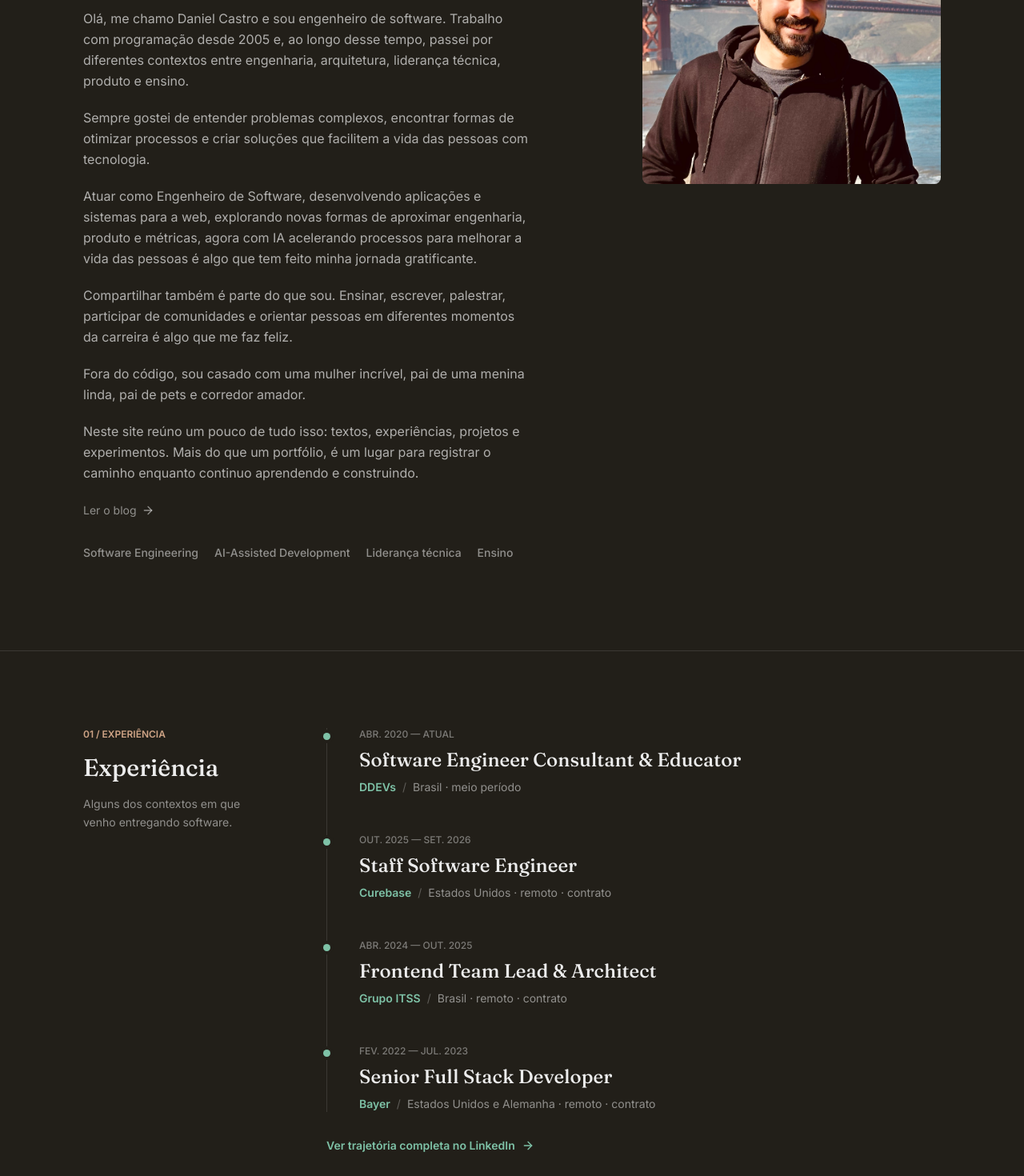
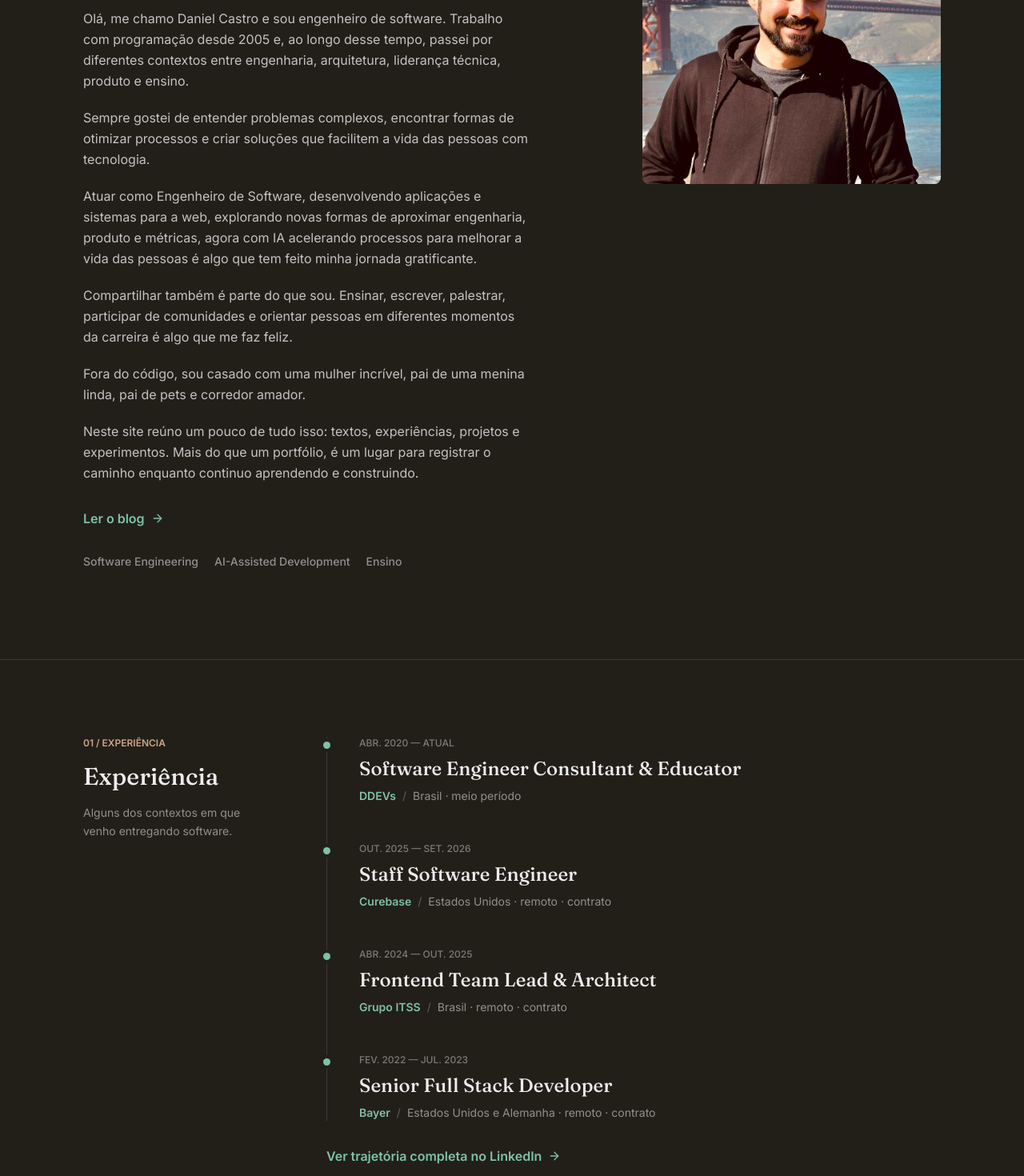
Before and after one commit to odanieldcs/danieldcs.com, a Next.js app: page /about in a window 1280 px wide. Shown: the part 440-1910 px from the top of the page at 80% size. Built offline with nearby package versions, Linux system fonts and the light colour scheme.

Commit message:
style: refine typography on post, blog, home and about pages
Add post/blog type tokens, tighten MDX heading spacing, and align section
copy and CTAs with updated weights and contrast on marketing views.

```diff
--- a/app/theme/typography.css
+++ b/app/theme/typography.css
@@ -52,6 +52,21 @@
   --text-body: 1.125rem;
   --text-body--line-height: 1.75;
   --text-body--font-weight: 400;
+
+  /* Blog post prose and listing intro. */
+  --text-post-body: 1.025rem;
+  --text-post-body--line-height: 1.75;
+  --text-post-body--font-weight: 400;
+
+  /* Post page title (outside MDX). */
+  --text-post-title: 2.5rem;
+  --text-post-title--line-height: 1.2;
+  --text-post-title--font-weight: 600;
+
+  /* Blog listing hero title. */
+  --text-blog-display: 4rem;
+  --text-blog-display--line-height: 1.03;
+  --text-blog-display--font-weight: 500;
 
   /* Header navigation. 13px / 500, softer than body copy. */
   --text-nav: 0.8125rem;
--- a/components/views/about-view.tsx
+++ b/components/views/about-view.tsx
@@ -26,14 +26,8 @@ const sectionTitleClassName = `mt-4 ${bandTitleClassName}`
 const subtitleClassName = 'mt-4 text-sm leading-relaxed text-foreground/55'
 
 const ctaLinkClassName = [
-  'group mt-8 inline-flex items-center gap-2 text-sm font-semibold text-accent',
+  'group mt-8 inline-flex items-center gap-2 text-base font-semibold text-accent',
   'rounded-sm hover:underline',
-  'outline-hidden focus-visible:ring-2 focus-visible:ring-foreground/35 focus-visible:ring-offset-2 focus-visible:ring-offset-background',
-].join(' ')
-
-const quietCtaClassName = [
-  'group mt-6 inline-flex w-fit items-center gap-1.5 text-sm text-foreground/55',
-  'rounded-sm transition-colors hover:text-foreground',
   'outline-hidden focus-visible:ring-2 focus-visible:ring-foreground/35 focus-visible:ring-offset-2 focus-visible:ring-offset-background',
 ].join(' ')
 
@@ -99,14 +93,14 @@ function Intro({
         <h1 className="mt-5 max-w-2xl font-display text-display">
           {copy.headline}
         </h1>
-        <div className="mt-8 max-w-xl space-y-5 text-base leading-relaxed text-foreground/70">
+        <div className="mt-8 max-w-xl space-y-5 text-base leading-relaxed text-foreground/80">
           {copy.introParagraphs.map((paragraph) => (
             <p key={paragraph}>{paragraph}</p>
           ))}
         </div>
         <Link
           href={localizePath('/blog', language)}
-          className={quietCtaClassName}
+          className={ctaLinkClassName}
         >
           {copy.blogCta}
           <ArrowRightIcon />
@@ -205,10 +199,10 @@ function Repertoire({ copy }: { copy: AboutCopy }) {
               <h3 className="border-b border-border pb-4 font-display text-xl font-medium">
                 {group.title}
               </h3>
-              <p className="mt-4 text-sm leading-relaxed text-foreground/60">
+              <p className="mt-4 text-sm font-normal leading-relaxed text-foreground/60">
                 {group.description}
               </p>
-              <ul className="mt-4 flex list-none flex-wrap gap-x-4 gap-y-2 text-xs font-medium text-foreground/70">
+              <ul className="mt-4 flex list-none flex-wrap gap-x-4 gap-y-2 text-xs font-light text-foreground/45">
                 {group.skills.map((skill) => (
                   <li key={skill}>{skill}</li>
                 ))}
@@ -247,7 +241,7 @@ function Personal({ copy }: { copy: AboutCopy }) {
         <p className={indexClassName}>{copy.sectionPersonalIndex}</p>
         <div>
           <h2 className={bandTitleClassName}>{copy.personalTitle}</h2>
-          <p className="mt-4 max-w-2xl leading-relaxed text-foreground/65">
+          <p className="mt-4 max-w-3xl text-sm leading-relaxed text-foreground/65">
             {copy.personalParagraph}
           </p>
         </div>
@@ -267,7 +261,7 @@ function Contact({ copy }: { copy: AboutCopy }) {
       />
       <div>
         {lead ? (
-          <p className="max-w-2xl font-display text-2xl font-medium leading-snug sm:text-3xl">
+          <p className="max-w-xl text-sm leading-relaxed text-foreground/60">
             {lead}
           </p>
         ) : null}
--- a/components/views/blog-view.tsx
+++ b/components/views/blog-view.tsx
@@ -269,10 +269,10 @@ export function BlogView({
     <main>
       <Container width="page" className="pb-10 pt-10 sm:pb-12 sm:pt-16">
         <p className="text-eyebrow uppercase text-label">{copy.eyebrow}</p>
-        <h1 className="mt-5 max-w-2xl font-display text-display">
+        <h1 className="mt-5 max-w-2xl font-display text-blog-display">
           {copy.title}
         </h1>
-        <p className="mt-8 max-w-xl text-base leading-relaxed text-foreground/70 sm:text-lg">
+        <p className="mt-8 max-w-xl text-post-body leading-relaxed text-foreground/70">
           {copy.intro}
         </p>
         {!hasPosts ? (
--- a/components/views/home-view.tsx
+++ b/components/views/home-view.tsx
@@ -34,7 +34,7 @@ const articleCardClassName = [
 ].join(' ')
 
 const quietCtaClassName = [
-  'group inline-flex w-fit items-center gap-1.5 text-sm text-foreground/55',
+  'group inline-flex w-fit items-center gap-1.5 text-base font-semibold text-foreground/55',
   'rounded-sm transition-colors hover:text-foreground',
   'outline-hidden focus-visible:ring-2 focus-visible:ring-foreground/35 focus-visible:ring-offset-2 focus-visible:ring-offset-background',
 ].join(' ')
--- a/lib/content/mdx-components.tsx
+++ b/lib/content/mdx-components.tsx
@@ -42,7 +42,8 @@ function joinClasses(...parts: (string | undefined)[]) {
 }
 
 /** Article chrome — reuse on `app/blog/[slug]/page.tsx`. */
-export const articleTitleClassName = 'text-center text-h1 font-semibold mb-2'
+export const articleTitleClassName =
+  'text-center text-post-title font-semibold mb-2'
 export const articleDateClassName =
   'mb-content-gap block text-center text-base font-semibold text-foreground/55'
 
@@ -190,7 +191,7 @@ export const mdxComponents: NonNullable<MDXRemoteProps['components']> = {
   h1: ({ className, ...props }) => (
     <h1
       className={joinClasses(
-        'mt-section mb-content-gap text-h1 font-semibold first:mt-0',
+        'mt-16 mb-content-gap text-h1 font-semibold first:mt-0',
         className,
       )}
       {...props}
@@ -199,7 +200,7 @@ export const mdxComponents: NonNullable<MDXRemoteProps['components']> = {
   h2: ({ className, ...props }) => (
     <h2
       className={joinClasses(
-        'mt-section mb-content-gap text-h2 font-semibold first:mt-0',
+        'mt-16 mb-content-gap text-h2 font-semibold first:mt-0',
         className,
       )}
       {...props}
@@ -225,7 +226,10 @@ export const mdxComponents: NonNullable<MDXRemoteProps['components']> = {
   ),
   p: ({ className, ...props }) => (
     <p
-      className={joinClasses('mb-content-gap text-body last:mb-0', className)}
+      className={joinClasses(
+        'mb-content-gap text-post-body last:mb-0',
+        className,
+      )}
       {...props}
     />
   ),
--- a/lib/i18n/pages.ts
+++ b/lib/i18n/pages.ts
@@ -287,12 +287,7 @@ const aboutCopy: Record<InterfaceLanguage, AboutCopy> = {
       'Neste site reúno um pouco de tudo isso: textos, experiências, projetos e experimentos. Mais do que um portfólio, é um lugar para registrar o caminho enquanto continuo aprendendo e construindo.',
     ],
     blogCta: 'Ler o blog',
-    pillars: [
-      'Software Engineering',
-      'AI-Assisted Development',
-      'Liderança técnica',
-      'Ensino',
-    ],
+    pillars: ['Software Engineering', 'AI-Assisted Development', 'Ensino'],
     portraitAlt: 'Retrato de Daniel Castro na Golden Gate',
     sectionExperienceIndex: '01 / Experiência',
     experienceTitle: 'Experiência',
@@ -399,12 +394,7 @@ const aboutCopy: Record<InterfaceLanguage, AboutCopy> = {
       "On this site I gather a bit of all of that: writing, experiences, projects, and experiments. More than a portfolio, it's a place to record the path while I keep learning and building.",
     ],
     blogCta: 'Read the blog',
-    pillars: [
-      'Software Engineering',
-      'AI-Assisted Development',
-      'Technical leadership',
-      'Teaching',
-    ],
+    pillars: ['Software Engineering', 'AI-Assisted Development', 'Teaching'],
     portraitAlt: 'Portrait of Daniel Castro at the Golden Gate Bridge',
     sectionExperienceIndex: '01 / Experience',
     experienceTitle: 'Experience',
```
Also changed, not shown: 2 other files (tests, documents, lock files or other folders).
